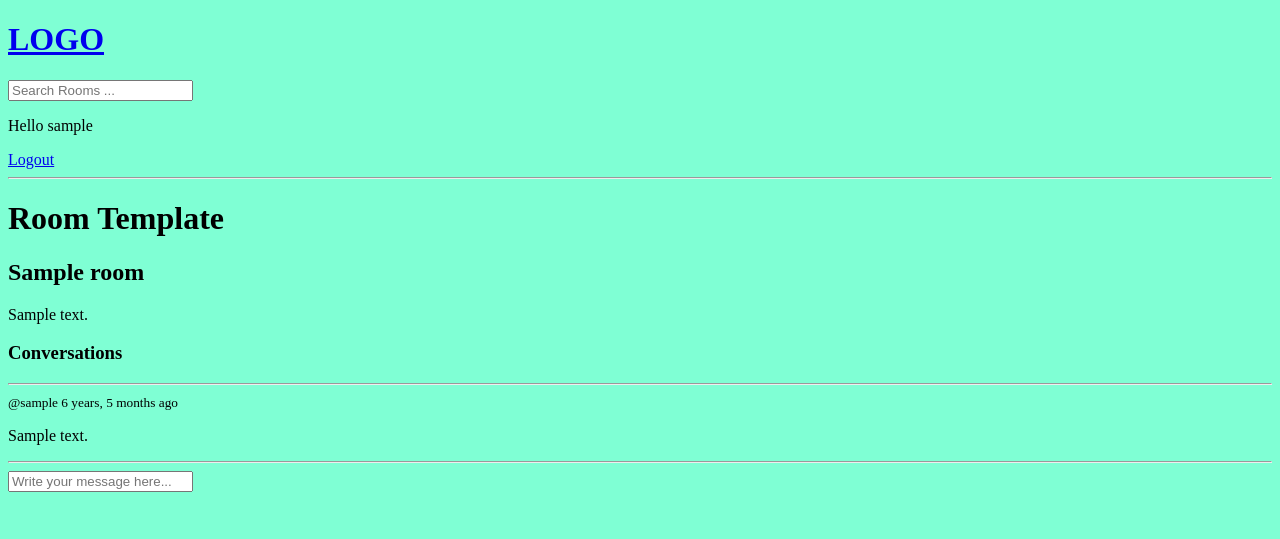
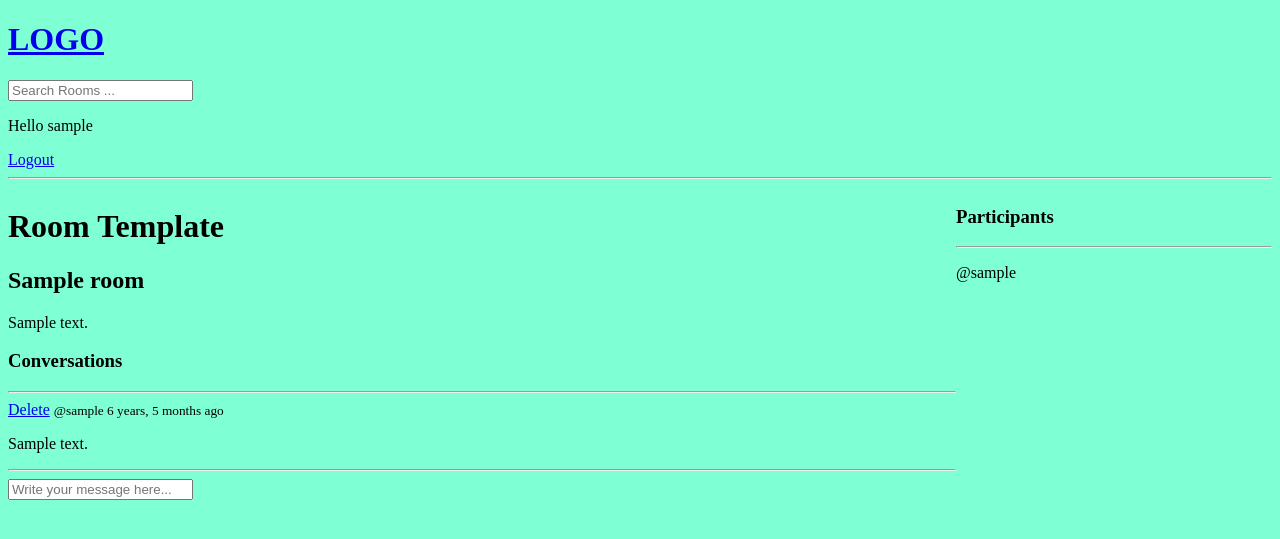
Before and after one commit to bhagyashah-dev/StudyBud, a Django app: page /room/1/ in a window 1280 px wide. Shown: the top 539 px of the page. Run offline with Django 5.2, Linux system fonts and the light colour scheme; a user stored in the database is signed in; tables that the repository leaves empty hold one stand-in row (values such as "Sample post").

Commit message:
Participants feature added

```diff
--- a/myapp/models.py
+++ b/myapp/models.py
@@ -14,7 +14,7 @@ class Room (models.Model):
     topic = models.ForeignKey(Topic, on_delete=models.SET_NULL, null=True)
     name = models.CharField(max_length=200)
     description = models.TextField(null=True, blank=True)
-    # participants =
+    participants = models.ManyToManyField(User, related_name='participants', blank=True)
     updated = models.DateTimeField(auto_now=True)
     created = models.DateTimeField(auto_now_add=True)
 
--- a/myapp/templates/myapp/home.html
+++ b/myapp/templates/myapp/home.html
@@ -28,6 +28,7 @@
     <div>
         <h5>{{room_count}} rooms available </h5>
         <a href="{% url 'create-room' %}">Create Room</a>
+        <hr><br>
         <div>
             {% for room in rooms %}
             <div>
@@ -37,8 +38,9 @@
                 {% endif %}
                 <span>@{{room.host.username}}</span>
                 <!-- <h5>{{room.id}} -- <a href="/room/{{room.id}}">{{room.name}}</a></h5> -->
-                <h5>{{room.id}} -- <a href="{% url 'room_name' room.id %}">{{room.name}}</a></h5>
+                <h5>{{room.id}} -- <a href="{% url 'room' room.id %}">{{room.name}}</a></h5>
                 <small>{{room.topic.name}}</small>
+                <hr><br>
             </div>
             {% endfor %}
         </div>
--- a/myapp/templates/myapp/room.html
+++ b/myapp/templates/myapp/room.html
@@ -1,6 +1,17 @@
 {% extends 'main.html' %}
 
 {% block content %}
+
+<style>
+    .room-container{
+        display: grid;
+        grid-template-columns: 3fr 1fr;
+    }
+</style>
+
+<div class="room-container">
+
+    <div>
 
         <h1>Room Template</h1>
         <h2>{{room.name}}</h2>
@@ -13,6 +24,9 @@
 
             {% for message in room_messages %}
                 <div>
+                    {% if request.user == message.user %}
+                    <a href="{% url 'delete-message' message.id %}">Delete</a>
+                    {% endif %}
                     <small>@{{message.user}}   {{message.created|timesince}} ago</small>
                     <p>{{message.body}}</p>
                     <hr>
@@ -31,4 +45,20 @@
         </div>
         {% endif %}
 
+    </div>
+
+    <div>
+        <h3>Participants</h3>
+        <hr>
+
+        {% for user in participants %}
+            <div>
+                <p>@{{user.username}}</p>
+            </div>
+        {% endfor %}
+
+    </div>
+
+</div>
+
 {% endblock %}
--- a/myapp/urls.py
+++ b/myapp/urls.py
@@ -12,6 +12,6 @@ urlpatterns = [
     path('create-room/', views.createRoom, name="create-room"),
     path('update-room/<str:pk>/', views.updateRoom, name="update-room"),
     path('delete-room/<str:pk>/', views.deleteRoom, name="delete-room"),
-
+    path('delete-message/<str:pk>/', views.deleteMessage, name="delete-message"),
 
 ]
--- a/myapp/views.py
+++ b/myapp/views.py
@@ -70,6 +70,7 @@ def home(request):
 def room(request, pk):
     room = Room.objects.get(id=pk)
     room_messages = room.message_set.all().order_by('-created')
+    participants = room.participants.all()
 
     if request.method == 'POST':
         message = Message.objects.create(
@@ -77,9 +78,10 @@ def room(request, pk):
             room=room,
             body=request.POST.get('body')
         )
+        room.participants.add(request.user)
         return redirect('room', pk=room.id)
 
-    context = {'room' : room, 'room_messages' : room_messages}
+    context = {'room' : room, 'room_messages' : room_messages, 'participants' : participants}
     return render(request, 'myapp/room.html', context)
 
 @login_required(login_url='login')
@@ -131,7 +133,23 @@ def updateRoom(request, pk):
 @login_required(login_url='login')
 def deleteRoom(request, pk):
     room = Room.objects.get(id=pk)
+
+    if request.user != room.host:
+        return HttpResponse('You are not allowed Here!!')
+
     if request.method == 'POST':
         room.delete()
         return redirect('home')
     return render(request, 'myapp/delete.html', {'obj':room})
+
+@login_required(login_url='login')
+def deleteMessage(request, pk):
+    message = Message.objects.get(id=pk)
+
+    if request.user != message.user:
+        return HttpResponse('You are not allowed Here!!')
+
+    if request.method == 'POST':
+        message.delete()
+        return redirect('home')
+    return render(request, 'myapp/delete.html', {'obj':message})
```
Also changed, not shown: myapp/migrations/0004_room_participants.py (added). Lines whose indentation alone changed are shown as unchanged.
